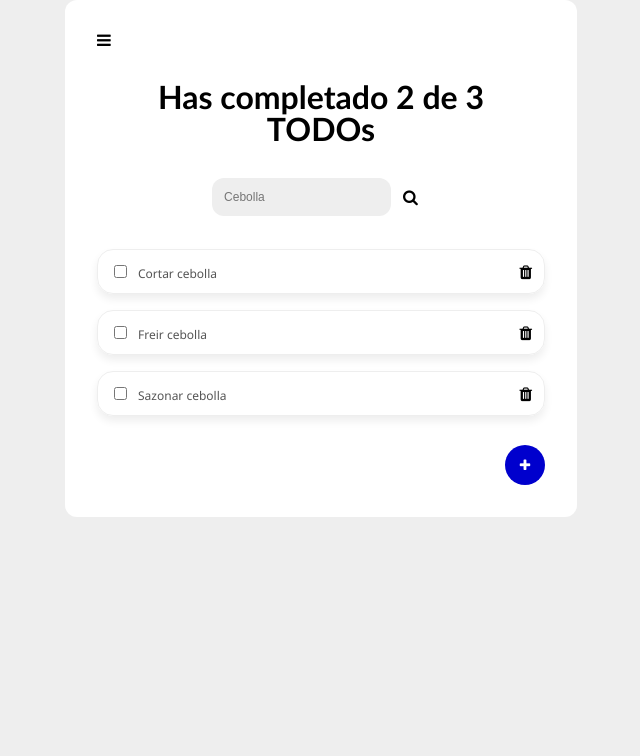
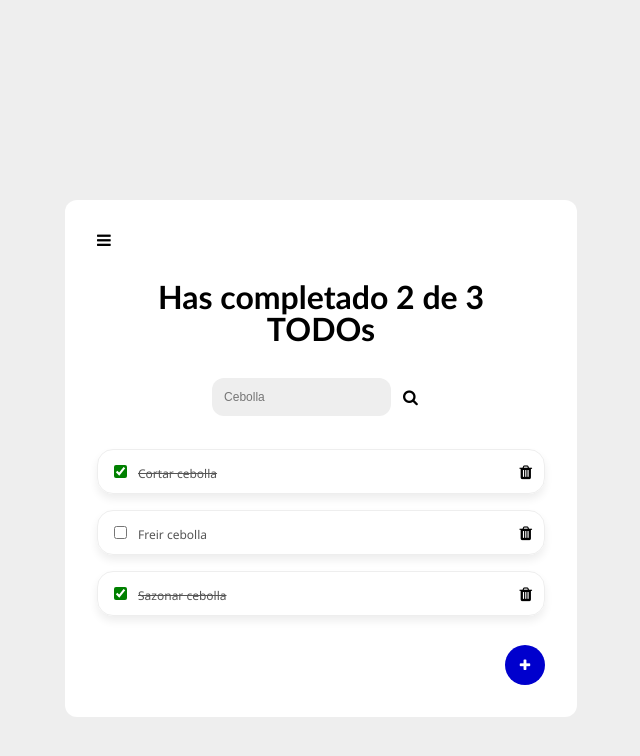
Before and after one commit to alandromundo/platzi-react-juandc-2021, a React (Create React App) app: page / in a window 1280 px wide. Shown: the top 756 px of the page, without its empty margins (319-959 px from the left). Built offline with nearby package versions, Linux system fonts and the light colour scheme.

Commit message:
Css and react v4 and final

```diff
--- a/src/App.js
+++ b/src/App.js
@@ -9,9 +9,9 @@ import { CreateTodoButton } from "./CreateTodoButton";
 import { TodoNav } from "./TodoNav";
 
 const todos = [
-  { text: "Cortar cebolla", completed: false },
+  { text: "Cortar cebolla", completed: true },
   { text: "Freir cebolla", completed: false },
-  { text: "Sazonar cebolla", completed: false },
+  { text: "Sazonar cebolla", completed: true },
 ];
 
 // Cuando empieza por una mayúscula significa que es un Componente
@@ -26,7 +26,12 @@ function App(props) {
 
       <TodoList>
         {todos.map((todo) => (
-          <TodoItem key={todo.text} text={todo.text} />
+          <TodoItem
+            key={todo.text}
+            text={todo.text}
+            completed={todo.completed}
+            itemsLenght={todos.length}
+          />
         ))}
       </TodoList>
 
--- a/src/CreateTodoButton.js
+++ b/src/CreateTodoButton.js
@@ -4,7 +4,7 @@ import "./CreateTodoButton.css";
 function CreateTodoButton() {
   return (
     <button className="CreateTodoButton">
-      <i className="fa fa-plus" aria-hidden="true"></i>
+      <i className="fa fa-plus CreateTodoButton__icon" aria-hidden="true"></i>
     </button>
   );
 }
--- a/src/TodoItem.css
+++ b/src/TodoItem.css
@@ -16,13 +16,30 @@
   box-shadow: 0px 5px 8px 0px #eee;
 }
 
-.TodoItem p {
+.TodoItem__checkbox {
+  background-color: #fff;
+  accent-color: green;
+}
+
+/* p element inside TodoItem */
+.TodoItem__description {
   text-align: left;
   flex-grow: 2;
   font-size: 12px;
   color: #555;
+  text-decoration: none;
 }
 
-.TodoItem i {
+.TodoItem__description--completed {
+  text-decoration: line-through;
+}
+
+/* i element inside TodoItem (trash can) */
+.TodoItem__delete-btn {
   align-self: center;
+  cursor: pointer;
 }
+
+.TodoItem__delete-btn:hover {
+  color: red;
+}
--- a/src/TodoItem.js
+++ b/src/TodoItem.js
@@ -1,12 +1,31 @@
-import React from "react";
+import React, { useState } from "react";
 import "./TodoItem.css";
 
 function TodoItem(props) {
+  const [isChecked, setIsChecked] = useState(props.completed);
+
+  const handleOnChange = () => {
+    setIsChecked(!isChecked);
+  };
+
   return (
     <li className="TodoItem">
-      <input type="checkbox" name="" id="" />
-      <p>{props.text}</p>
-      <i className="fa fa-trash" aria-hidden="true"></i>
+      <input
+        type="checkbox"
+        checked={isChecked}
+        onChange={handleOnChange}
+        className="TodoItem__checkbox"
+        name=""
+        id=""
+      />
+      <p
+        className={`TodoItem__description ${
+          props.completed && "TodoItem__description--completed"
+        }`}
+      >
+        {props.text}
+      </p>
+      <i className="fa fa-trash TodoItem__delete-btn" aria-hidden="true"></i>
     </li>
   );
 }
--- a/src/TodoNav.js
+++ b/src/TodoNav.js
@@ -5,8 +5,11 @@ function TodoNav(props) {
   return (
     <nav className="TodoNav">
       <ul>
-        <li>
-          <i className="fa fa-bars" aria-hidden="true"></i>
+        <li className="TodoNav__menu">
+          <i
+            className="fa fa-bars TodoNav__menu-icon--hamburger"
+            aria-hidden="true"
+          ></i>
         </li>
       </ul>
     </nav>
--- a/src/TodoSearch.css
+++ b/src/TodoSearch.css
@@ -17,6 +17,10 @@
   background-color: #eee;
 }
 
+.TodoSearch input:focus {
+  outline-color: aqua;
+}
+
 .TodoSearch i {
   /* position: relative;
   left: -24px; */
--- a/src/index.css
+++ b/src/index.css
@@ -55,6 +55,8 @@ body {
 }
 
 #root {
+	position: relative;
+	top: 25%;
   width: 35%;
   margin: 0 auto;
   padding: 32px;
```
